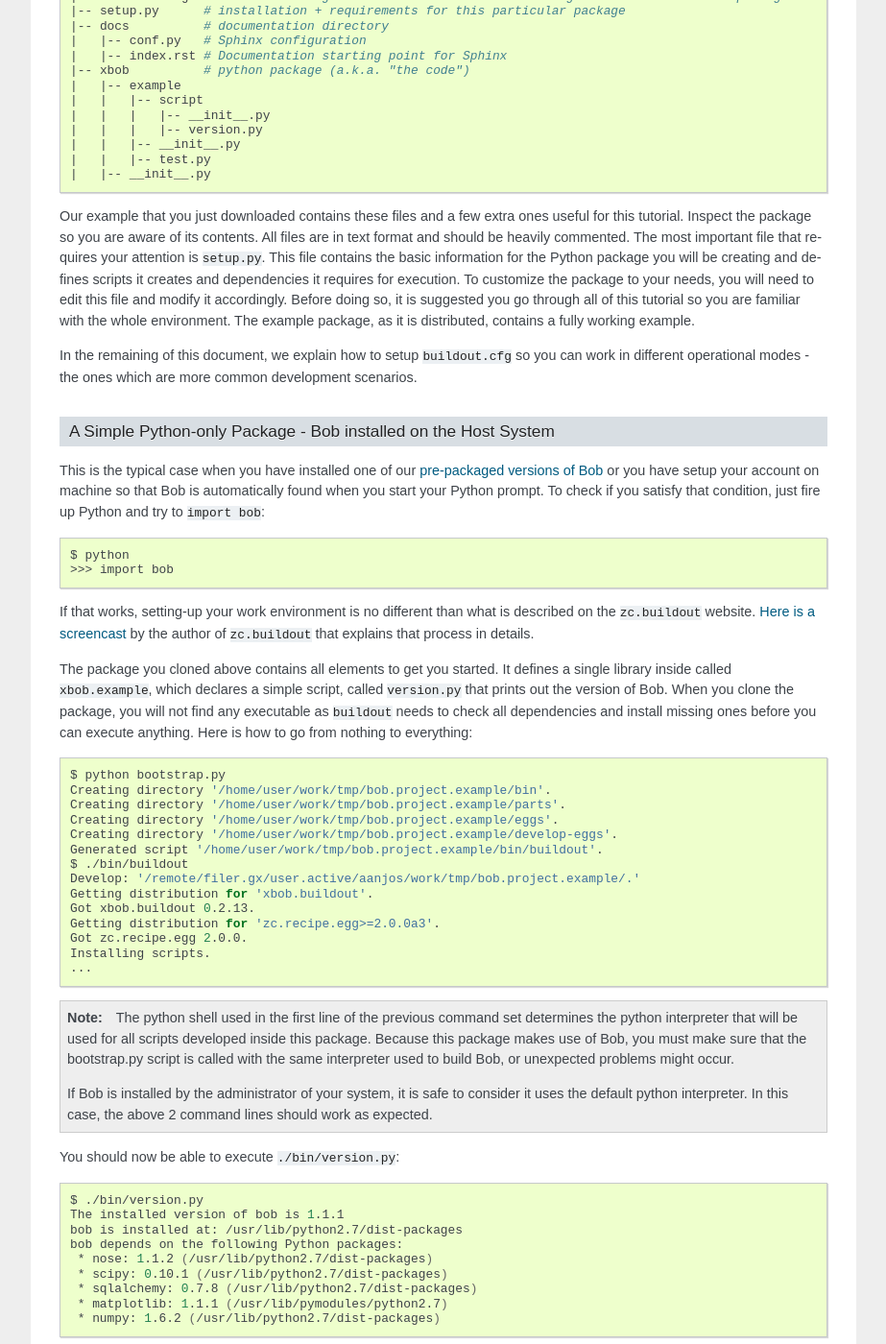
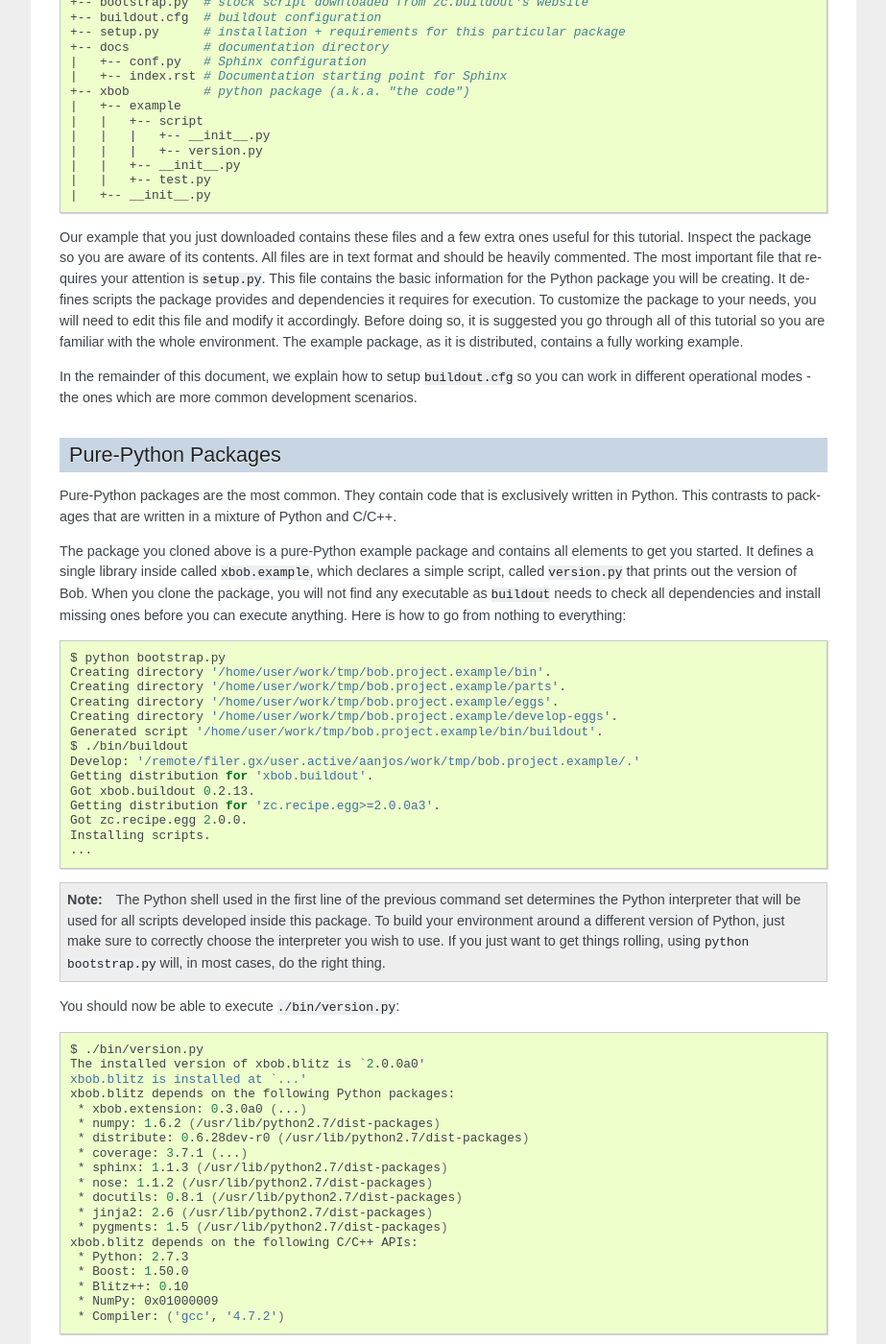
Before and after one commit to bioidiap/bob.extension, a Sphinx documentation site: the page built from doc/guide.rst, in a window 1280 px wide and 1400 px high, scrolled down 950 px. Shown: the whole window at 96% size, without its empty margins (198-1121 px from the left). Built offline with Sphinx 7.4.7, drawn with Linux system fonts in a browser that asks for light colours; formulas are drawn with MathJax 3; some of the changed text lies outside the part shown.

Commit message:
Update module guide

```diff
--- a/doc/guide.rst
+++ b/doc/guide.rst
@@ -2,13 +2,13 @@
 .. Andre Anjos <andre.dos.anjos@gmail.com>
 .. Tue 15 Oct 17:41:52 2013
 
-===================================================
- Bob Satellite Package Development and Maintenance
-===================================================
+=========================================================
+ |project| Satellite Package Development and Maintenance
+=========================================================
 
-This tutorial explains how to use `zc.buildout`_ to build complete
-`Python`-based working environments (a.k.a `satellite packages`). By following
-this recipe you will be able to:
+This tutorial explains how to build and distribute `Python`-based working
+environments for |project|. By following these instructions you will be able
+to:
 
 * Create a basic working environment using either a stock |project|
   installation or your own compiled (and possibly uninstalled) version of
@@ -19,11 +19,12 @@
   available Satellite Package;
 * Distribute your work to others in a clean and organized manner.
 
-One important advantage of using `zc.buildout`_ is that it does **not**
-require administrator privileges for setting up any of the above. Furthermore,
-you will be able to create distributable environments for each project you
-have. This is a great way to release code for laboratory exercises or for a
-particular publication that depends on |project|.
+These instructions heavily rely on the use of Python `distutils`_ and
+`zc.buildout`_. One important advantage of using `zc.buildout`_ is that it does
+**not** require administrator privileges for setting up any of the above.
+Furthermore, you will be able to create distributable environments for each
+project you have. This is a great way to release code for laboratory exercises
+or for a particular publication that depends on |project|.
 
 .. note::
   The core of our strategy is based on standard tools for *defining* and
@@ -60,63 +61,52 @@
 .. code-block:: sh
 
   .
-  |-- MANIFEST.in   # describes which files should be installed, besides the python ones
-  |-- README.rst    # a descriptive explanation of the package contents, in restructured-text format
-  |-- bootstrap.py  # stock script downloaded from http://svn.zope.org/*checkout*/zc.buildout/trunk/bootstrap/bootstrap.py
-  |-- buildout.cfg  # buildout configuration to create a local working environment for this package
-  |-- setup.py      # installation + requirements for this particular package
-  |-- docs          # documentation directory
-  |   |-- conf.py   # Sphinx configuration
-  |   |-- index.rst # Documentation starting point for Sphinx
-  |-- xbob          # python package (a.k.a. "the code")
-  |   |-- example
-  |   |   |-- script
-  |   |   |   |-- __init__.py
-  |   |   |   |-- version.py
-  |   |   |-- __init__.py
-  |   |   |-- test.py
-  |   |-- __init__.py
+  +-- MANIFEST.in   # extras to be installed, besides the python files
+  +-- README.rst    # a description of the package, in restructured-text format
+  +-- bootstrap.py  # stock script downloaded from zc.buildout's website
+  +-- buildout.cfg  # buildout configuration
+  +-- setup.py      # installation + requirements for this particular package
+  +-- docs          # documentation directory
+  |   +-- conf.py   # Sphinx configuration
+  |   +-- index.rst # Documentation starting point for Sphinx
+  +-- xbob          # python package (a.k.a. "the code")
+  |   +-- example
+  |   |   +-- script
+  |   |   |   +-- __init__.py
+  |   |   |   +-- version.py
+  |   |   +-- __init__.py
+  |   |   +-- test.py
+  |   +-- __init__.py
 
 Our example that you just downloaded contains these files and a few extra ones
 useful for this tutorial. Inspect the package so you are aware of its contents.
 All files are in text format and should be heavily commented. The most
 important file that requires your attention is ``setup.py``. This file contains
-the basic information for the Python package you will be creating and defines
-scripts it creates and dependencies it requires for execution. To customize the
-package to your needs, you will need to edit this file and modify it
-accordingly. Before doing so, it is suggested you go through all of this
+the basic information for the Python package you will be creating. It defines
+scripts the package provides and dependencies it requires for execution. To
+customize the package to your needs, you will need to edit this file and modify
+it accordingly. Before doing so, it is suggested you go through all of this
 tutorial so you are familiar with the whole environment. The example package,
 as it is distributed, contains a fully working example.
 
-In the remaining of this document, we explain how to setup ``buildout.cfg`` so
+In the remainder of this document, we explain how to setup ``buildout.cfg`` so
 you can work in different operational modes - the ones which are more common
 development scenarios.
 
-A Simple Python-only Package - |project| installed on the Host System
-=====================================================================
+Pure-Python Packages
+--------------------
 
-This is the typical case when you have installed one of our `pre-packaged
-versions of Bob <https://github.com/idiap/bob/wiki/Packages>`_ or you have
-setup your account on machine so that |project| is automatically found when you
-start your Python prompt. To check if you satisfy that condition, just fire up
-Python and try to ``import bob``:
+Pure-Python packages are the most common. They contain code that is exclusively
+written in Python. This contrasts to packages that are written in a mixture of
+Python and C/C++.
 
-.. code-block:: sh
-
-  $ python
-  >>> import bob
-
-If that works, setting-up your work environment is no different than what is
-described on the ``zc.buildout`` website. `Here is a screencast
-<http://video.google.com/videoplay?docid=3428163188647461098&hl=en>`_ by the
-author of ``zc.buildout`` that explains that process in details.
-
-The package you cloned above contains all elements to get you started. It
-defines a single library inside called ``xbob.example``, which declares a
-simple script, called ``version.py`` that prints out the version of |project|.
-When you clone the package, you will not find any executable as ``buildout``
-needs to check all dependencies and install missing ones before you can execute
-anything. Here is how to go from nothing to everything:
+The package you cloned above is a pure-Python example package and contains all
+elements to get you started. It defines a single library inside called
+``xbob.example``, which declares a simple script, called ``version.py`` that
+prints out the version of |project|.  When you clone the package, you will not
+find any executable as ``buildout`` needs to check all dependencies and install
+missing ones before you can execute anything. Here is how to go from nothing to
+everything:
 
 .. code-block:: sh
 
@@ -137,63 +127,99 @@
 
 .. note::
 
-  The python shell used in the first line of the previous command set
-  determines the python interpreter that will be used for all scripts developed
-  inside this package. Because this package makes use of Bob, you must make
-  sure that the bootstrap.py script is called with the same interpreter used to
-  build Bob, or unexpected problems might occur.
-
-  If Bob is installed by the administrator of your system, it is safe to
-  consider it uses the default python interpreter. In this case, the above 2
-  command lines should work as expected.
+  The Python shell used in the first line of the previous command set
+  determines the Python interpreter that will be used for all scripts developed
+  inside this package. To build your environment around a different version of
+  Python, just make sure to correctly choose the interpreter you wish to use.
+  If you just want to get things rolling, using ``python bootstrap.py`` will,
+  in most cases, do the right thing.
 
 You should now be able to execute ``./bin/version.py``:
 
 .. code-block:: sh
 
   $ ./bin/version.py
-  The installed version of bob is 1.1.1
-  bob is installed at: /usr/lib/python2.7/dist-packages
-  bob depends on the following Python packages:
+  The installed version of xbob.blitz is `2.0.0a0'
+  xbob.blitz is installed at `...'
+  xbob.blitz depends on the following Python packages:
+   * xbob.extension: 0.3.0a0 (...)
+   * numpy: 1.6.2 (/usr/lib/python2.7/dist-packages)
+   * distribute: 0.6.28dev-r0 (/usr/lib/python2.7/dist-packages)
+   * coverage: 3.7.1 (...)
+   * sphinx: 1.1.3 (/usr/lib/python2.7/dist-packages)
    * nose: 1.1.2 (/usr/lib/python2.7/dist-packages)
-   * scipy: 0.10.1 (/usr/lib/python2.7/dist-packages)
-   * sqlalchemy: 0.7.8 (/usr/lib/python2.7/dist-packages)
-   * matplotlib: 1.1.1 (/usr/lib/pymodules/python2.7)
-   * numpy: 1.6.2 (/usr/lib/python2.7/dist-packages)
+   * docutils: 0.8.1 (/usr/lib/python2.7/dist-packages)
+   * jinja2: 2.6 (/usr/lib/python2.7/dist-packages)
+   * pygments: 1.5 (/usr/lib/python2.7/dist-packages)
+  xbob.blitz depends on the following C/C++ APIs:
+   * Python: 2.7.3
+   * Boost: 1.50.0
+   * Blitz++: 0.10
+   * NumPy: 0x01000009
+   * Compiler: ('gcc', '4.7.2')
 
 Everything is now setup for you to continue the development of this package.
 Modify all required files to setup your own package name, description and
 dependencies. Start adding files to your library (or libraries) and, if you
 wish, make this package available in a place with public access to make your
 research public. We recommend using Github. Optionally, `drop-us a message
-<https://groups.google.com/forum/?fromgroups#!forum/bob-devel>`_ talking about
-the availability of this package so we can add it to the growing list of
-`Satellite Packages`_.
+<https://groups.google.com/d/forum/bob-devel>`_ talking about the availability
+of this package so we can add it to the growing list of `Satellite Packages`_.
 
-|project| is installed somewhere else
-=====================================
+C or C++/Python Packages
+------------------------
 
-This is the typical case when you compile |project| from scratch, yourself, and
-decided not to install it formally in some automatically scanned location (like
-``/usr``). For example, you may want to test a new version of |project| with
-your setup or check which API changes will affect your released code. In such
-cases, you will need to tell ``zc.buildout`` what is the base build directory
-**or** installation prefix for |project|.
+Creating C++/Python bindings should be rather. Firstly, edit your ``setup.py``
+so that you include the following:
 
-To do that, alter or add the entry ``prefixes`` at the ``[buildout]`` section
-of ``buildout.cfg`` and replace or add directories (one per line) in which
-buildout will search for |project| python eggs (compiled and distributed with
-|project| builds). Here is an example:
+.. code-block:: python
 
-.. code-block:: ini
+  from setuptools import setup, find_packages, dist
+  dist.Distribution(dict(setup_requires=['xbob.blitz']))
+  from xbob.blitz.extension import Extension
+  ...
 
-  prefixes = /my/bob/installed/directory
-             /my/bob/build/directory
+  setup(
 
-The current used recipes for building scripts should be enough to hook-in
-locally built versions of |project| if one is found. Return ``./bin/buildout``
-and that should reset your scripts to take into considerations newly found
-versions of |project|.
+    name="xbob.myext",
+    version="1.0.0",
+    ...
+    install_requires=[
+      'setuptools',
+      'xbob.blitz',
+    ],
+    ...
+    namespace_packages=[
+      'xbob',
+    ],
+    ...
+    ext_modules=[
+      Extension("xbob.myext._myext",
+        [
+          "xbob/myext/ext/file1.cpp",
+          "xbob/myext/ext/file2.cpp",
+          "xbob/myext/ext/main.cpp",
+        ],
+        packages = [ #other c/c++ api dependences
+          'bob-math',
+          'bob-sp',
+          ]
+        ),
+      ... #add more extensions if you wish
+    ],
+
+    ...
+    )
+
+These modifications will allow you to compile extensions that are linked
+against our core Python-C++ bridge ``xbob.blitz``. You can specify any
+``pkg-config`` module and that will be linked in (for example, ``bob-ip`` or
+``opencv``) using the ``packages`` setting as shown above.  Other modules and
+options can be set manually using `the standard options for python extensions
+<http://docs.python.org/2/extending/building.html>`_.
+
+This recipe for ``zc.buildout`` also can look at the ``prefixes`` setting, in
+case you are compiling against your own version of |project|.
 
 Document Generation and Unit Testing
 ------------------------------------
@@ -250,32 +276,14 @@
 
   OK
 
-.. note::
-
-  Packages are sometimes distributed so that can be useful to other packages.
-  If you plan to distribute your package, make sure to declare a ``bob.test``
-  entry-point on your ``setup.py``. If you do that, others may be able to run
-  your tests from their package easily. An example script that could do that is
-  installed in our `xbob.db.aggregator
-  <http://github.com/bioidiap/xbob.db.aggregator>`_ package and looks `like this
-  <https://github.com/bioidiap/xbob.db.aggregator/blob/master/xbob/db/aggregator/test.py>`_:
-
-  .. code-block:: python
-
-    # execute all declared bob.test entries
-    import pkg_resources
-    for i, ep in enumerate(pkg_resources.iter_entry_points('bob.test')):
-      cls = ep.load()
-      exec('Test%d = cls' % i)
-
 Creating Database Satellite Packages
 ------------------------------------
 
 Database satellite packages are special satellite packages that can hook-in
-|project|'s database manager ``bob_dbmanage.py``. Except for this detail, they
+|project|'s database manager ``xbob_dbmanage.py``. Except for this detail, they
 should look exactly like a normal package.
 
-To allow the database to be hooked to the ``bob_dbmanage.py`` you must
+To allow the database to be hooked to the ``xbob_dbmanage.py`` you must
 implement a non-virtual python class that inherits from
 :py:class:`bob.db.driver.Interface`. Your concrete implementation should then
 be described at the ``setup.py`` file with a special ``bob.db`` entry point:
@@ -290,65 +298,6 @@
 At present, there is no formal design guide for databases. Nevertheless, it is
 considered a good practice to follow the design of currently existing database
 `satellite packages`_. This should ease migration in case of future changes.
-
-Creating C++/Python Bindings
-----------------------------
-
-Creating C++/Python bindings should be trivial. Firstly, edit your ``setup.py``
-so that you include the following:
-
-.. code-block:: python
-
-  from setuptools import setup, find_packages
-  from xbob.extension import Extension
-  ...
-
-  setup(
-
-    name="xbob.myext",
-    version="1.0.0",
-    ...
-
-    setup_requires=[
-        'xbob.extension',
-        ],
-
-    ...
-    ext_modules=[
-      Extension("xbob.myext._myext",
-        [
-          "xbob/myext/ext/file1.cpp",
-          "xbob/myext/ext/file2.cpp",
-          "xbob/myext/ext/main.cpp",
-        ],
-        pkgconfig = [ #bob modules you depend on
-          'bob-math',
-          'bob-sp',
-          ]
-        ),
-      ... #add more extensions if you wish
-    ],
-
-    ...
-    )
-
-These modifications will allow you to compile extensions that are linked
-against |project|. You can specify the modules of |project| you want to link
-against. You **don't** have to specify ``bob-python``, which is automatically
-added. Furthermore, you can specify any ``pkg-config`` module and that will be
-linked in (for example, ``opencv``). Other modules and options can be set
-manually using `the standard options for python extensions
-<http://docs.python.org/2/extending/building.html>`_. To hook-in the building
-on the package through ``zc.buildout``, add the following section to your
-``buildout.cfg``:
-
-.. code-block:: ini
-
-  [xbob.myext]
-  recipe = xbob.buildout:develop
-
-This recipe for ``zc.buildout`` also can look at the ``prefixes`` setting, in
-case you are compiling against your own version of |project|.
 
 Python Package Namespace
 ------------------------
```
Also changed, not shown: other parts of doc/guide.rst (+1 -1 lines).
